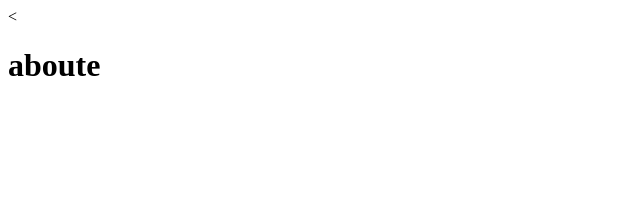
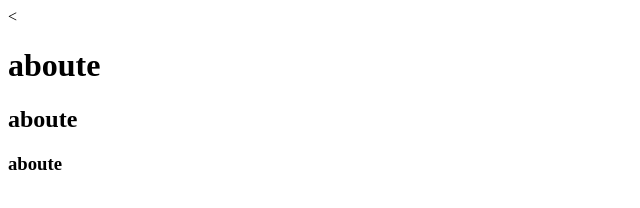
Before and after one commit to abokhaled-tech/welcome, a plain HTML site: page aboute.html in a window 1280 px wide. Shown: the whole page, without its empty margins (0-640 px from the left). Drawn offline with Linux system fonts and the light colour scheme.

Commit message:
update index page

```diff
--- a/aboute.html
+++ b/aboute.html
@@ -6,6 +6,9 @@
   </head>
   <body>
     <h1>aboute</h1>
+    <h2>aboute</h2>
+    <h3>aboute</h3>
+
 
   </body>
 </html>
```
